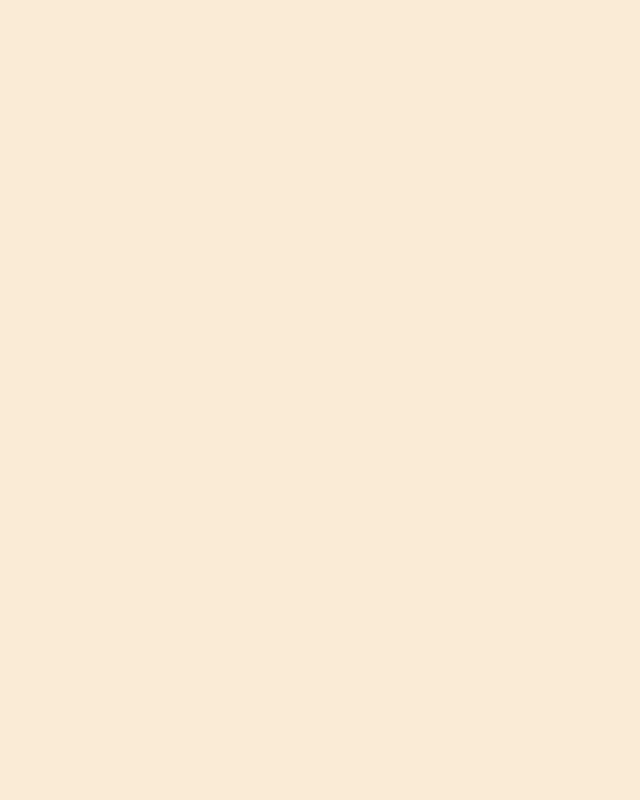
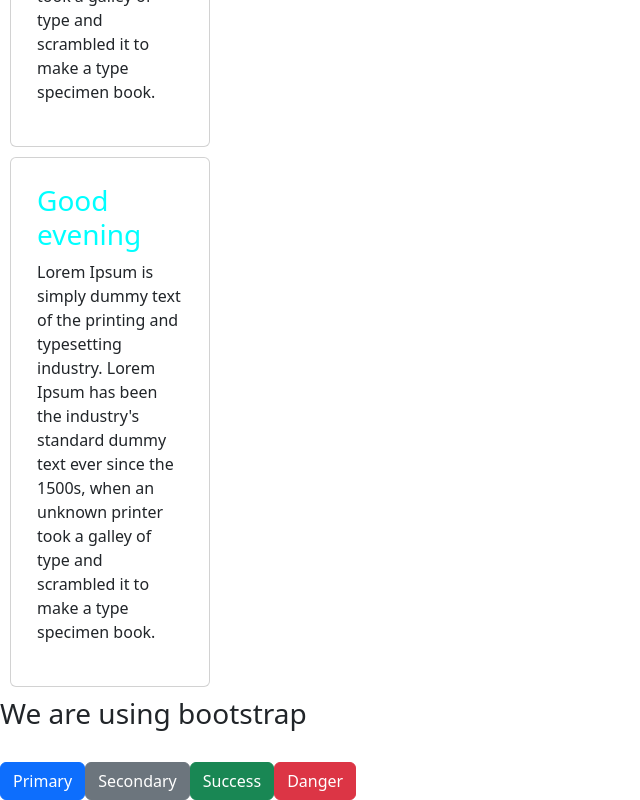
Before and after one commit to Siddharth3271/first-app, a React (Create React App) app: page / in a window 1280 px wide. Shown: the part 931-1731 px from the top of the page, without its empty margins (0-640 px from the left). Before the commit the page ends 800 px from the top, so only its background shows below. Built offline with nearby package versions, Linux system fonts and the light colour scheme.

Commit message:
second learning day

```diff
--- a/package.json
+++ b/package.json
@@ -7,6 +7,7 @@
     "@testing-library/jest-dom": "^6.6.3",
     "@testing-library/react": "^16.3.0",
     "@testing-library/user-event": "^13.5.0",
+    "bootstrap": "^5.2.3",
     "react": "^19.1.0",
     "react-dom": "^19.1.0",
     "react-scripts": "5.0.1",
--- a/src/App.js
+++ b/src/App.js
@@ -1,6 +1,6 @@
 // import logo from './logo.svg';
 import './App.css';
-import MyCard from './components/MyCard';
+import MyCard from "./components/MyCard";
 
 function App() {
   return (
@@ -19,6 +19,13 @@ function App() {
     <MyCard heading="Good Morning"/>
     <MyCard heading="Good afternoon"/>
     <MyCard heading="Good evening"/>
+
+    <h3>We are using bootstrap</h3>
+    <br/>
+    <button type="button" class="btn btn-primary">Primary</button>
+    <button type="button" class="btn btn-secondary">Secondary</button>
+    <button type="button" class="btn btn-success">Success</button>
+    <button type="button" class="btn btn-danger">Danger</button>
     </>
   );
 }
--- a/src/index.js
+++ b/src/index.js
@@ -3,6 +3,9 @@ import ReactDOM from 'react-dom/client';
 import './index.css';
 import App from './App';
 import reportWebVitals from './reportWebVitals';
+
+import "../node_modules/bootstrap/dist/css/bootstrap.css"
+import "../node_modules/bootstrap/dist/js/bootstrap.bundle"
 
 const root = ReactDOM.createRoot(document.getElementById('root'));
 root.render(
```
Also changed, not shown: 1 other file (tests, documents, lock files or other folders).
